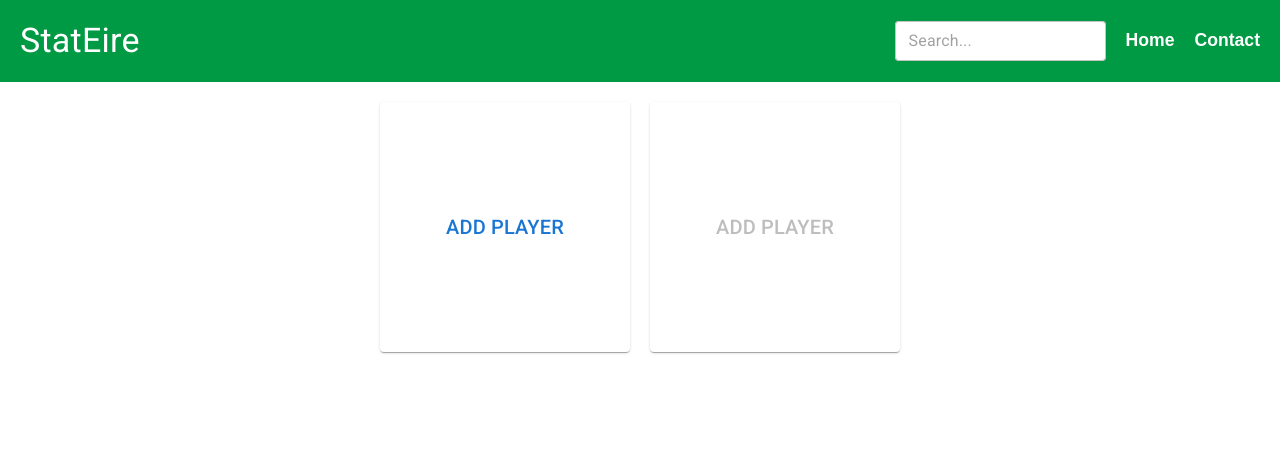
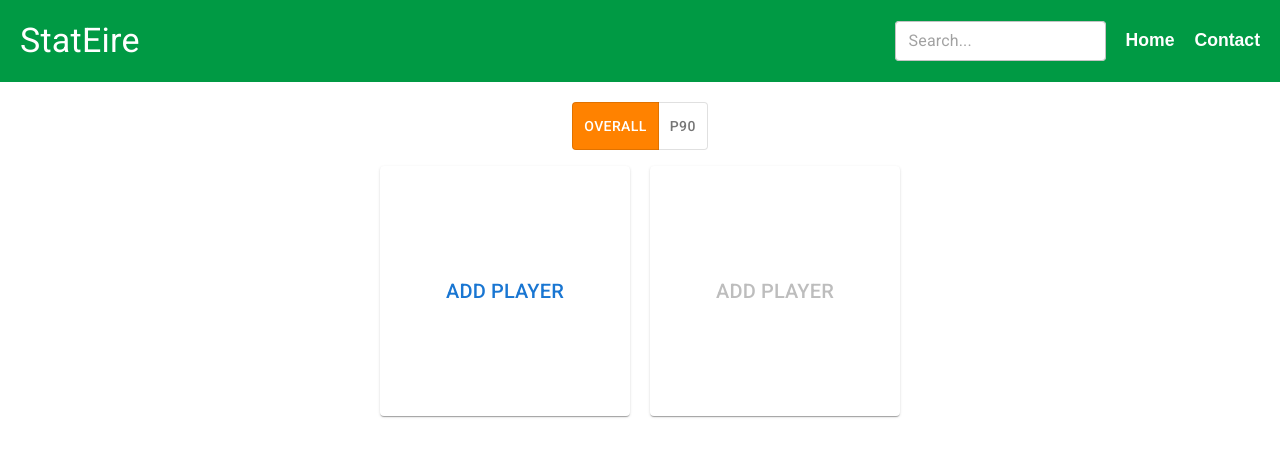
Before and after one commit to LiamHurley/eire-tracker-ui, a React (Vite) app: page /compare in a window 1280 px wide. Shown: the top 456 px of the page. Built offline with nearby package versions, Linux system fonts and the light colour scheme.

Commit message:
p90able comparison cards, very gross code

```diff
--- a/src/components/PlayerComparison.jsx
+++ b/src/components/PlayerComparison.jsx
@@ -6,6 +6,7 @@ import "../styles/comparison.css";
 import PlayerComparisonSearch from "./PlayerComparisonSearch";
 import PlayerComparisonDisplay from "./PlayerComparisonDisplay";
 import PlayerComparisonStatSelector from "./PlayerComparisonStatSelector";
+import P90Toggle from "./P90Toggle";
 
 const PlayerComparison = () => {
     const { handlePlayerSelect, players, handleClearCard, setCardIndex,
@@ -14,6 +15,13 @@ const PlayerComparison = () => {
     const DEFAULT_STATS = ["Appearances", "Minutes", "Goals", "Assists"];
     const [selectedStats, setSelectedStats] = useState(DEFAULT_STATS);
     const [isStatSelectorOpen, setIsStatSelectorOpen] = useState(false);
+    const [selectedStatsType, setSelectedStatsType] = useState("Overall");
+
+    const handleStatsTypeChange = (event, newStatsType) => {
+        if (newStatsType !== null) {
+            setSelectedStatsType(newStatsType);
+        }
+    };
 
     const handleSearchOverlay = (index) => {
         setCardIndex(index);
@@ -22,6 +30,10 @@ const PlayerComparison = () => {
 
     return (
         <div className="comparison-container">
+            <P90Toggle
+                    selectedStatsType={selectedStatsType}
+                    handleStatsTypeChange={handleStatsTypeChange}
+            />
             <div className="cards-container">
                 { players.filter((player, index) => index <= 1 || players[index - 1]).map((player, index) => (
                     <Card
@@ -42,7 +54,7 @@ const PlayerComparison = () => {
                                     >
                                         <CloseIcon />
                                     </IconButton>
-                                    <PlayerComparisonDisplay player={player} selectedStats={selectedStats} />
+                                    <PlayerComparisonDisplay player={player} selectedStats={selectedStats} statType={selectedStatsType} />
                                 </div>
                             ) : (
                                     <div className="search-box">
--- a/src/components/PlayerComparisonDisplay.jsx
+++ b/src/components/PlayerComparisonDisplay.jsx
@@ -1,9 +1,10 @@
 import { Typography, Grid } from "@mui/material";
 import { POSITION_LONG_NAMES } from "../utils/stringUtils";
 import { getCurrentYear } from "../utils/dateUtils";
-import { getNestedValue } from "../utils/statsUtils";
+import { convertToP90, getNestedValue, sanitise } from "../utils/statsUtils";
+import { p90ableStats } from "../utils/constants";
 
-const PlayerComparisonDisplay = ({ player, selectedStats }) => {
+const PlayerComparisonDisplay = ({ player, selectedStats, statType }) => {
     const seasonStats = player.seasons?.find((s) => s.year === getCurrentYear())?.overallStatsDto;
 
     return (
@@ -17,9 +18,15 @@ const PlayerComparisonDisplay = ({ player, selectedStats }) => {
                     <Grid item xs={8}>
                         <Typography variant="body2">{stat}</Typography>
                     </Grid>
+                    { statType.toLowerCase() === 'p90' && p90ableStats.includes(`overallStatsDto.${sanitise(stat.toLowerCase())}`) ? (
+                        <Grid item xs={4}>
+                            <Typography variant="body2" align="right">{convertToP90(seasonStats, stat.toLowerCase())}</Typography>
+                        </Grid>
+                    ) :
                     <Grid item xs={4}>
                         <Typography variant="body2" align="right">{getNestedValue(seasonStats, stat.toLowerCase())}</Typography>
                     </Grid>
+                    }
                 </>
             ))}
             </Grid>
--- a/src/utils/statsUtils.js
+++ b/src/utils/statsUtils.js
@@ -4,6 +4,7 @@ export const getNestedValue = (obj, path) => {
 
 export const convertToP90 = (stats, statKey) => {
     const minutesPlayed = stats?.minutesPlayed || 0;
+    statKey = sanitise(statKey);
     const statValue = stats?.[statKey] || 0;
     if (minutesPlayed > 0) {
         const p90Value = (90 / minutesPlayed) * statValue;
@@ -12,7 +13,7 @@ export const convertToP90 = (stats, statKey) => {
     return 0;
 };
 
-const sanitise = (statName) => {
+export const sanitise = (statName) => {
     switch (statName) {
         case "appearances":
             return "matchesPlayed";
```
